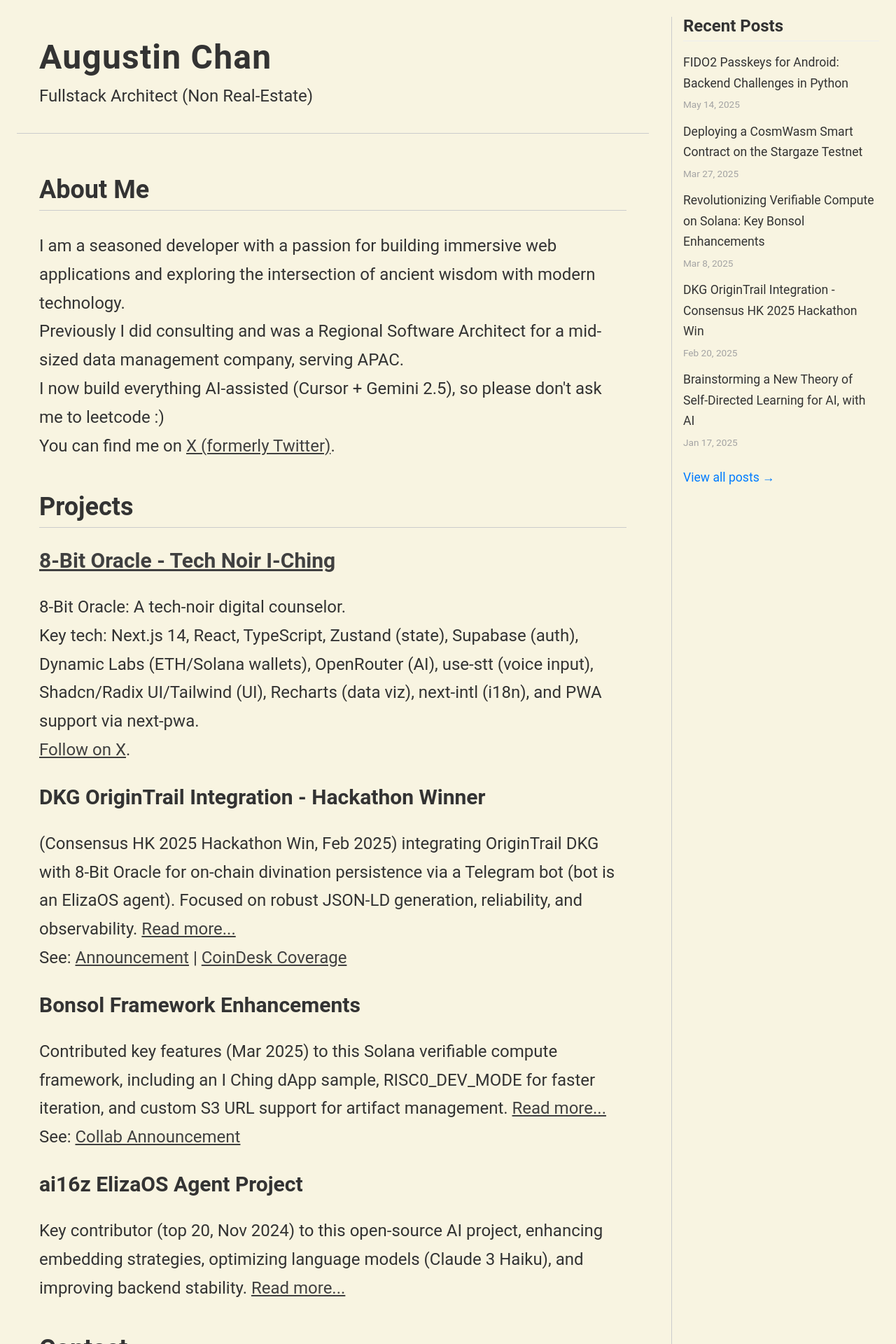
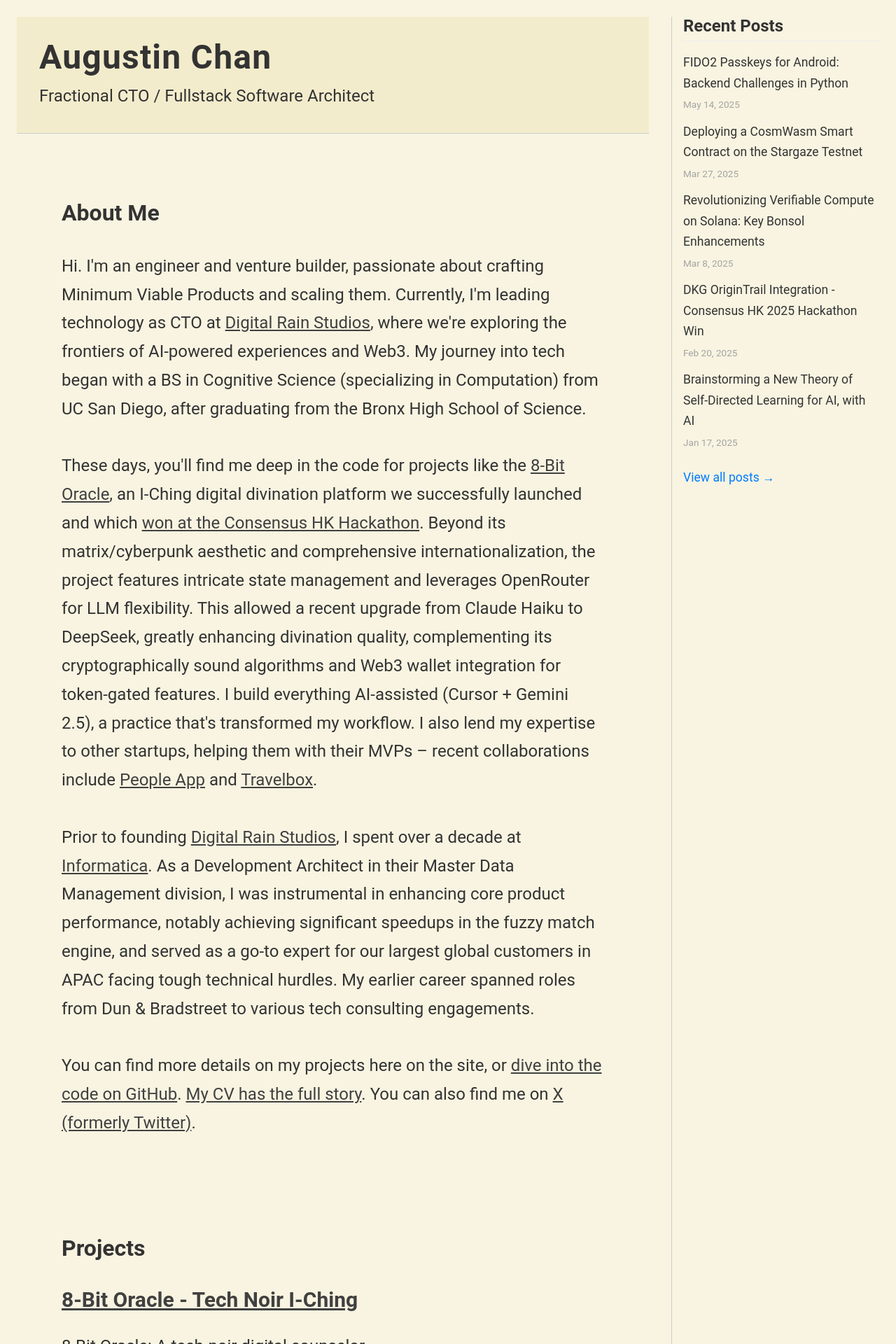
Before and after one commit to augchan42/augchan42.github.io, a Jekyll site: the page built from index.html, in a window 1280 px wide. Shown: the top 1920 px of the page at 70% size. Built offline with Jekyll 4.4.1, drawn with Linux system fonts in a browser that asks for light colours; some web fonts are replaced; some of the changed text lies outside the part shown.

Commit message:
Revise portfolio content and layout: Update personal description, enhance project details, and improve contact section for collaboration inquiries. Add new offerings page outlining services and engagement structure. Adjust CSS for better styling consistency and readability across sections.

```diff
--- a/_layouts/portfolio.html
+++ b/_layouts/portfolio.html
@@ -11,7 +11,7 @@
     <![endif]-->
     {% include head-custom.html %}
 </head>
-<body class="portfolio-page">
+<body class="portfolio-page {{ page.body_class }}">
     <div class="portfolio-layout-container">
         <div class="portfolio-main-content">
             {{ content }}
--- a/css/hux-blog.css
+++ b/css/hux-blog.css
@@ -1735,6 +1735,8 @@
   padding: 2rem;
   border-bottom: 1px solid #ccc;
   text-align: left;
+  background-color: #f3eccc;
+  color: #333333;
 }
 body.portfolio-page .portfolio-header .portfolio-title {
   font-size: 3rem;
@@ -1748,19 +1750,34 @@
 }
 body.portfolio-page .portfolio-main {
   padding: 2rem;
+  max-width: 900px;
+  margin: 2rem auto;
 }
 body.portfolio-page .portfolio-section {
   margin-bottom: 3rem;
+  background-color: #f8f4e1;
+  padding: 2rem;
 }
 body.portfolio-page .portfolio-section .portfolio-section-title {
-  font-size: 2.25rem;
-  font-weight: 600;
-  border-bottom: 1px solid #ccc;
+  font-size: 2rem;
+  color: #333333;
+  margin-top: 0;
+  margin-bottom: 1.5rem;
   padding-bottom: 0.5rem;
+}
+body.portfolio-page .portfolio-section .portfolio-section-subtitle {
+  font-size: 1.6rem;
+  color: #1a1a1a;
+  margin-top: 0;
   margin-bottom: 1rem;
 }
-body.portfolio-page .about-me .portfolio-text {
+body.portfolio-page .about-me .portfolio-text,
+body.portfolio-page .projects .portfolio-project-description,
+body.portfolio-page .contact .portfolio-text,
+body.page-offerings .portfolio-main .portfolio-section .portfolio-text,
+body.page-offerings .portfolio-main .portfolio-section .portfolio-list li {
   font-size: 1.5rem;
+  line-height: 1.7;
 }
 body.portfolio-page .projects .portfolio-project-list {
   list-style: none;
@@ -1776,12 +1793,6 @@
   font-size: 1.875rem;
   font-weight: 600;
   margin-bottom: 0.25rem;
-}
-body.portfolio-page .projects .portfolio-project-description {
-  font-size: 1.5rem;
-}
-body.portfolio-page .contact .portfolio-text {
-  font-size: 1.5rem;
 }
 body.portfolio-page .contact .portfolio-link {
   color: #007bff;
@@ -1876,6 +1887,10 @@
   }
   body.portfolio-page .portfolio-section {
     margin-bottom: 1.5rem;
+    padding: 1rem 0;
+    border: none;
+    box-shadow: none;
+    border-radius: 0;
   }
   body.portfolio-page .portfolio-main-content {
     margin-bottom: 1rem;
@@ -1893,3 +1908,42 @@
   text-align: center;
   font-size: 1.125rem;
 }
+body.portfolio-page .about-me .portfolio-text {
+  font-size: 1.5rem;
+  line-height: 1.7;
+}
+body.portfolio-page .projects .portfolio-project-description {
+  font-size: 1.5rem;
+  line-height: 1.7;
+}
+body.portfolio-page .contact .portfolio-text {
+  font-size: 1.5rem;
+  line-height: 1.7;
+}
+/*
+// Font styling specifically for the offerings page
+body.page-offerings .portfolio-main .portfolio-section {
+    .portfolio-text,
+    .portfolio-list li {
+        font-size: 1.5rem; // Make offerings page text also 1.5rem
+        line-height: 1.7;
+    }
+}
+*/
+/*
+.portfolio-main {
+    .portfolio-section {
+        .portfolio-text,
+        p.portfolio-text {
+            font-size: 1.1rem;
+            line-height: 1.8;
+        }
+
+        .portfolio-list,
+        ul.portfolio-list {
+            font-size: 1.1rem;
+            line-height: 1.8;
+        }
+    }
+}
+*/
--- a/index.html
+++ b/index.html
@@ -1,25 +1,23 @@
 ---
 layout: portfolio
 title: Augustin Chan - Portfolio
-description: Fullstack Architect (Non Real-Estate).
+description: About Augustin Chan.
 nav-item: true
 ---
 
 <header class="portfolio-header">
   <h1 class="portfolio-title">Augustin Chan</h1>
-  <p class="portfolio-subtitle">Fullstack Architect (Non Real-Estate)</p>
+  <p class="portfolio-subtitle">Fractional CTO / Fullstack Software Architect</p>
 </header>
 
 <main class="portfolio-main">
   <section class="portfolio-section about-me">
     <h2 class="portfolio-section-title">About Me</h2>
     <p class="portfolio-text">
-      I am a seasoned developer with a passion for building immersive web applications and exploring the intersection of ancient wisdom
-      with modern technology. <br>
-      Previously I did consulting and was a Regional Software Architect for a mid-sized data management company, serving APAC.
-      <br>
-      I now build everything AI-assisted (Cursor + Gemini 2.5), so please don't ask me to leetcode :)<br>
-      You can find me on <a href="https://x.com/hosermage_" class="portfolio-link" target="_blank">X (formerly Twitter)</a>.
+      Hi.  I'm an engineer and venture builder, passionate about crafting Minimum Viable Products and scaling them. Currently, I'm leading technology as CTO at <a href="https://digitalrain.studio/" class="portfolio-link" target="_blank">Digital Rain Studios</a>, where we're exploring the frontiers of AI-powered experiences and Web3. My journey into tech began with a BS in Cognitive Science (specializing in Computation) from UC San Diego, after graduating from the Bronx High School of Science.<br><br>
+      These days, you'll find me deep in the code for projects like the <a href="https://8bitoracle.ai" class="portfolio-link" target="_blank">8-Bit Oracle</a>, an I-Ching digital divination platform we successfully launched and which <a href="https://x.com/origin_trail/status/1892543087479505352" class="portfolio-link" target="_blank">won at the Consensus HK Hackathon</a>. Beyond its matrix/cyberpunk aesthetic and comprehensive internationalization, the project features intricate state management and leverages OpenRouter for LLM flexibility. This allowed a recent upgrade from Claude Haiku to DeepSeek, greatly enhancing divination quality, complementing its cryptographically sound algorithms and Web3 wallet integration for token-gated features. I build everything AI-assisted (Cursor + Gemini 2.5), a practice that's transformed my workflow. I also lend my expertise to other startups, helping them with their MVPs – recent collaborations include <a href="https://www.peepsapp.ai/" class="portfolio-link" target="_blank">People App</a> and <a href="https://www.travelbox.tech/#product" class="portfolio-link" target="_blank">Travelbox</a>.<br><br>
+      Prior to founding <a href="https://digitalrain.studio/" class="portfolio-link" target="_blank">Digital Rain Studios</a>, I spent over a decade at <a href="https://www.informatica.com/" class="portfolio-link" target="_blank">Informatica</a>. As a Development Architect in their Master Data Management division, I was instrumental in enhancing core product performance, notably achieving significant speedups in the fuzzy match engine, and served as a go-to expert for our largest global customers in APAC facing tough technical hurdles. My earlier career spanned roles from Dun & Bradstreet to various tech consulting engagements.<br><br>
+      You can find more details on my projects here on the site, or <a href="https://github.com/augchan42/" class="portfolio-link" target="_blank">dive into the code on GitHub</a>. <a href="/_assets/files/auchan_resume_2025.pdf" class="portfolio-link" target="_blank">My CV has the full story</a>. You can also find me on <a href="https://x.com/hosermage_" class="portfolio-link" target="_blank">X (formerly Twitter)</a>.
     </p>
   </section>
 
@@ -47,8 +45,12 @@
   </section>
 
   <section class="portfolio-section contact">
-    <h2 class="portfolio-section-title">Contact</h2>
-    <p class="portfolio-text">Connect with me on <a href="https://www.linkedin.com/in/auchan/" class="portfolio-link">LinkedIn</a> or shoot me an <a href="mailto:aug@digitalrain.studio" class="portfolio-link">email</a>.</p>
+    <h2 class="portfolio-section-title">Let's Work Together</h2>
+    <p class="portfolio-text">
+      Interested in collaborating or have a project in mind? I'd love to hear about it.
+      You can learn more about <a href="{{ site.baseurl }}/offerings/" class="portfolio-link">how I work with clients</a>, or reach out directly.
+    </p>
+    <p class="portfolio-text">Connect with me on <a href="https://www.linkedin.com/in/auchan/" class="portfolio-link" target="_blank">LinkedIn</a> or shoot me an <a href="mailto:aug@digitalrain.studio" class="portfolio-link">email</a>.</p>
   </section>
 </main>
 
```
Also changed, not shown: less/portfolio.less (+97 -6 lines), offerings/index.html (added, +68 -0 lines), css/hux-blog.min.css, 1 other file.
